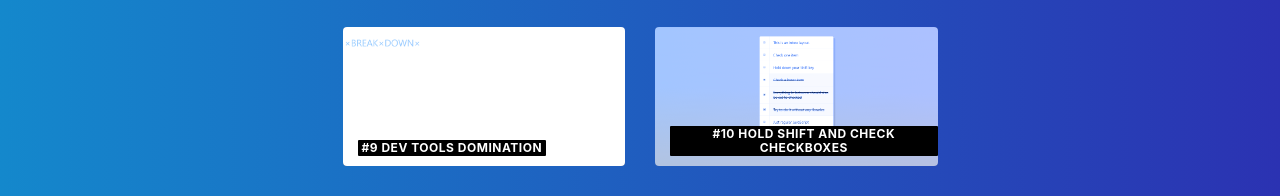
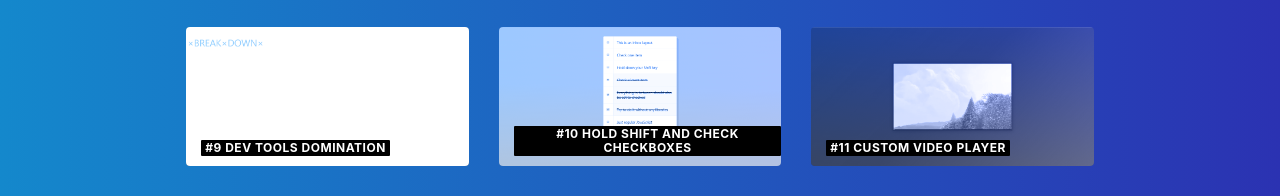
Before and after one commit to bhy304/JavaScript30, a plain HTML site: page index.html in a window 1280 px wide. Shown: the part 719-915 px from the top of the page. Drawn offline with Linux system fonts and the light colour scheme.

Commit message:
update demo page day11

```diff
--- a/index.html
+++ b/index.html
@@ -73,6 +73,12 @@
             <a href="https://bhy304.github.io/JavaScript30/10%20-%20Hold%20Shift%20and%20Check%20Checkboxes/">
             <img src="assets/img/checkboxes.png" alt="Hold Shift and Check Checkboxes">
             <span class="description">#10 Hold Shift and Check Checkboxes</span>
+            </a>
+        </div>
+        <div class="container-block container-before">
+            <a href="https://bhy304.github.io/JavaScript30/11%20-%20Custom%20Video%20Player/">
+            <img src="assets/img/VideoPlayer.png" alt="Custom Video Player">
+            <span class="description">#11 Custom Video Player</span>
             </a>
         </div>
     </div>
```
Also changed, not shown: assets/img/VideoPlayer.png (added).
